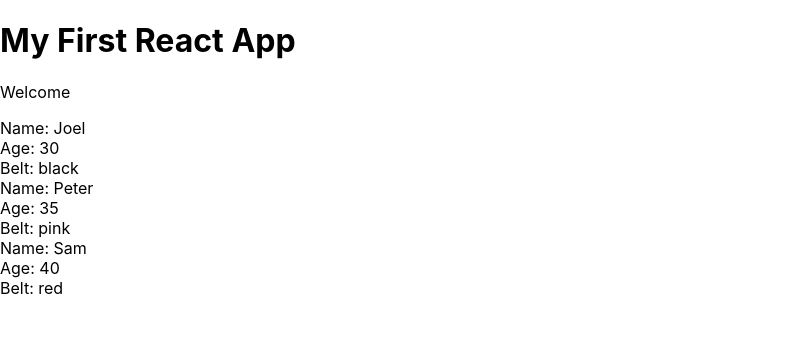
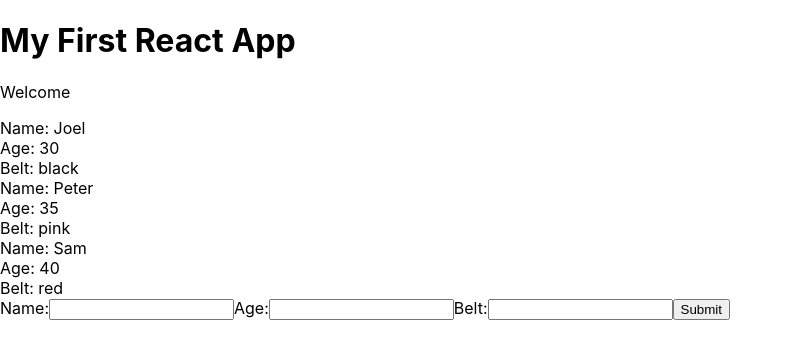
Before and after one commit to Crawford30/React-Redux, a React (Create React App) app in the folder myapp/: page / in a window 1280 px wide. Shown: the top 358 px of the page, without its empty margins (0-793 px from the left). Built offline with nearby package versions, Linux system fonts and the light colour scheme.

Commit message:
Forms Revisted

```diff
--- /dev/null
+++ b/myapp/src/AddNinja.js
@@ -0,0 +1,46 @@
+import React, {Component} from 'react';
+
+class AddNinjas extends Component {
+
+    state = {
+        name: null,
+        age: null,
+        belt: null
+
+    }
+    handleChange = (e) => {
+        this.setState({
+            [e.target.id]: e.target.value
+        })
+
+    }
+
+    handleSubmit = (e) => {
+        e.preventDefault();
+
+        console.log("STATE: ", this.state);
+    }
+    render() {
+        return (
+            <div>
+                <form onSubmit={this.handleSubmit}>
+                    <label htmlFor="name">Name:</label>
+                    <input type="text" id="name" onChange={this.handleChange} />
+
+                    <label htmlFor="name">Age:</label>
+                    <input type="text" id="age" onChange={this.handleChange} />
+
+
+                    <label htmlFor="name">Belt:</label>
+                    <input type="text" id="belt" onChange={this.handleChange} />
+
+                    <button>Submit</button>
+
+                </form>
+            </div>
+
+        );
+    }
+}
+
+export default AddNinjas;
--- a/myapp/src/App.js
+++ b/myapp/src/App.js
@@ -1,5 +1,6 @@
 import React, {Component} from 'react';
 import Ninjas from './Ninjas';
+import AddNinja from './AddNinja';
 
 class  App extends Component {
   state = {
@@ -18,6 +19,7 @@
         <p>Welcome</p>
         {/* <Ninjas name="Joel" age="13" belt="black"></Ninjas> */}
         <Ninjas ninjas={this.state.ninjas}></Ninjas>
+        <AddNinja/>
       </div>
     );
 
```
